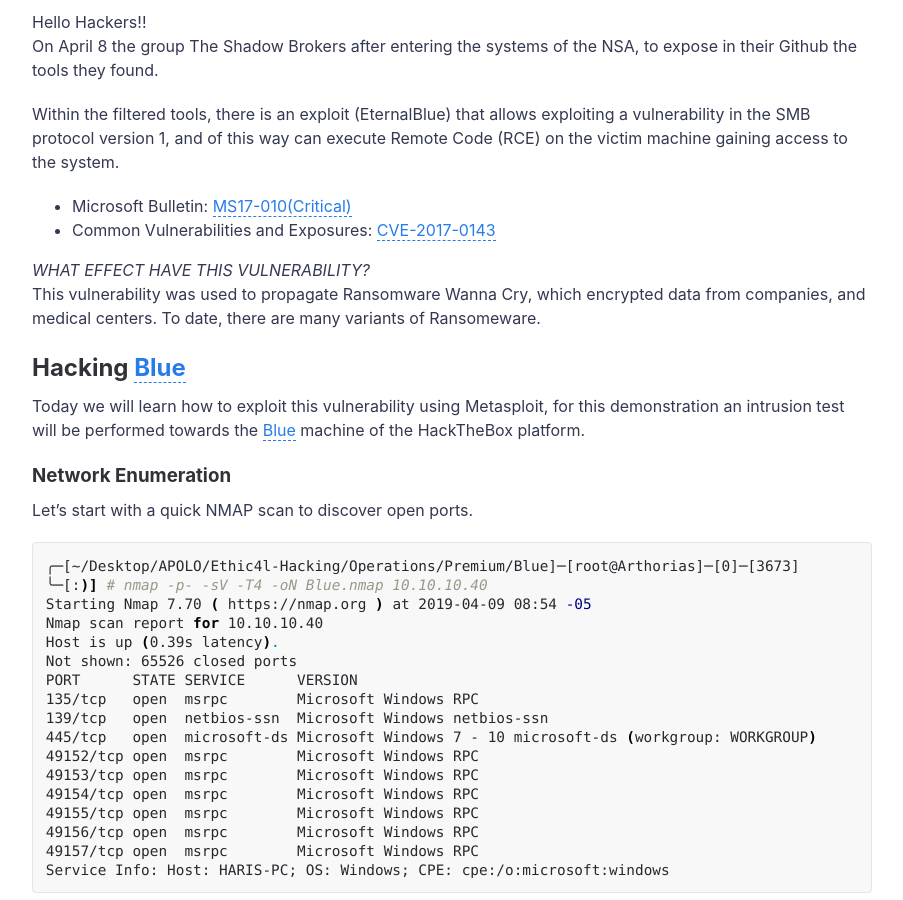
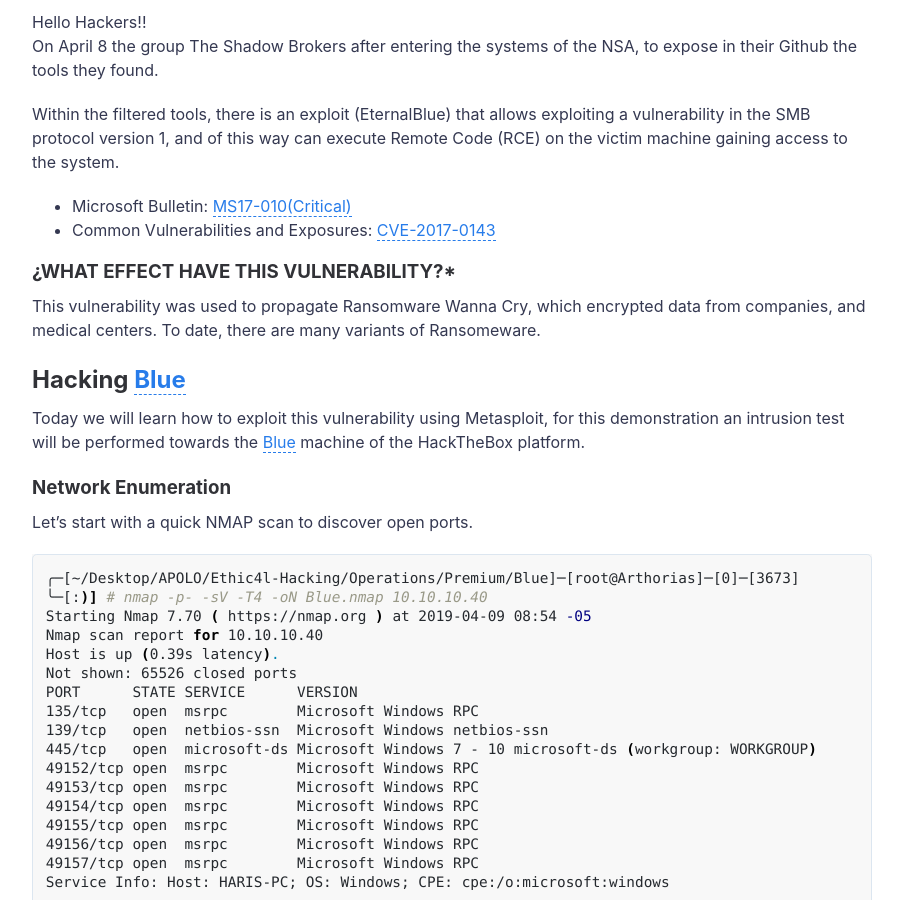
Before and after one commit to HackingProfessional/HTB, a Jekyll site: the page built from _posts/2019-04-10-Hack-Windows-with-EternalBlue.md, in a window 1280 px wide and 900 px high, scrolled down 646 px. Shown: the whole window, without its empty margins (188-1091 px from the left). Built offline with Jekyll 4.4.1, drawn with Linux system fonts in a browser that asks for light colours; our own code applies the rules of GitHub Pages for plain Markdown files; comment, search, counter and statistics services are not loaded.

```diff
--- a/_posts/2019-04-10-Hack-Windows-with-EternalBlue.md
+++ b/_posts/2019-04-10-Hack-Windows-with-EternalBlue.md
@@ -15,7 +15,7 @@ Within the filtered tools, there is an exploit (EternalBlue) that allows exploit
   - Microsoft Bulletin: [MS17-010(Critical)](https://www.microsoft.com/en-us/msrc?rtc=1)
   - Common Vulnerabilities and Exposures: [CVE-2017-0143](https://nvd.nist.gov/vuln/detail/CVE-2017-0143)
 
-*WHAT EFFECT HAVE THIS VULNERABILITY?*
+### ¿WHAT EFFECT HAVE THIS VULNERABILITY?*
 This vulnerability was used to propagate Ransomware Wanna Cry, which encrypted data from companies, and medical centers. To date, there are many variants of Ransomeware.
 
 ## Hacking [Blue](https://www.hackthebox.eu/home/machines/profile/51)
```
